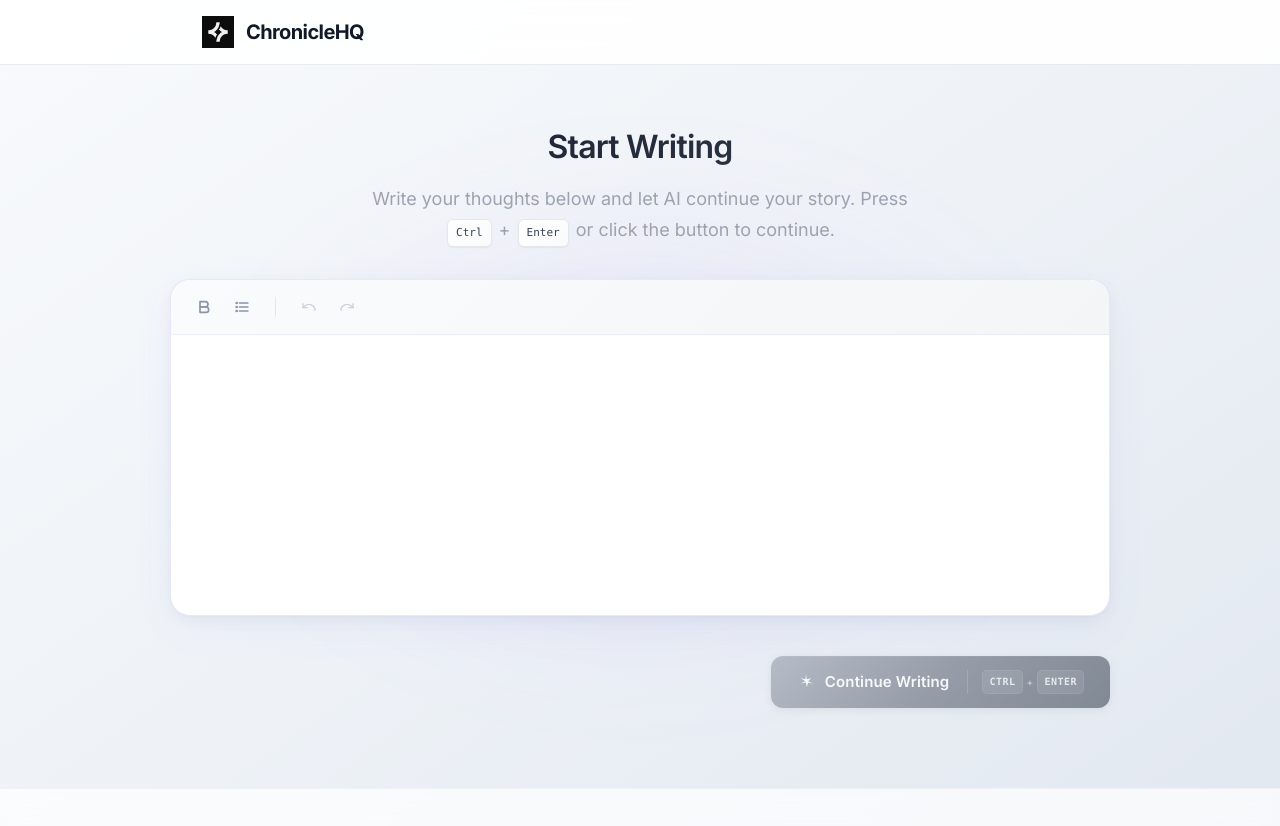
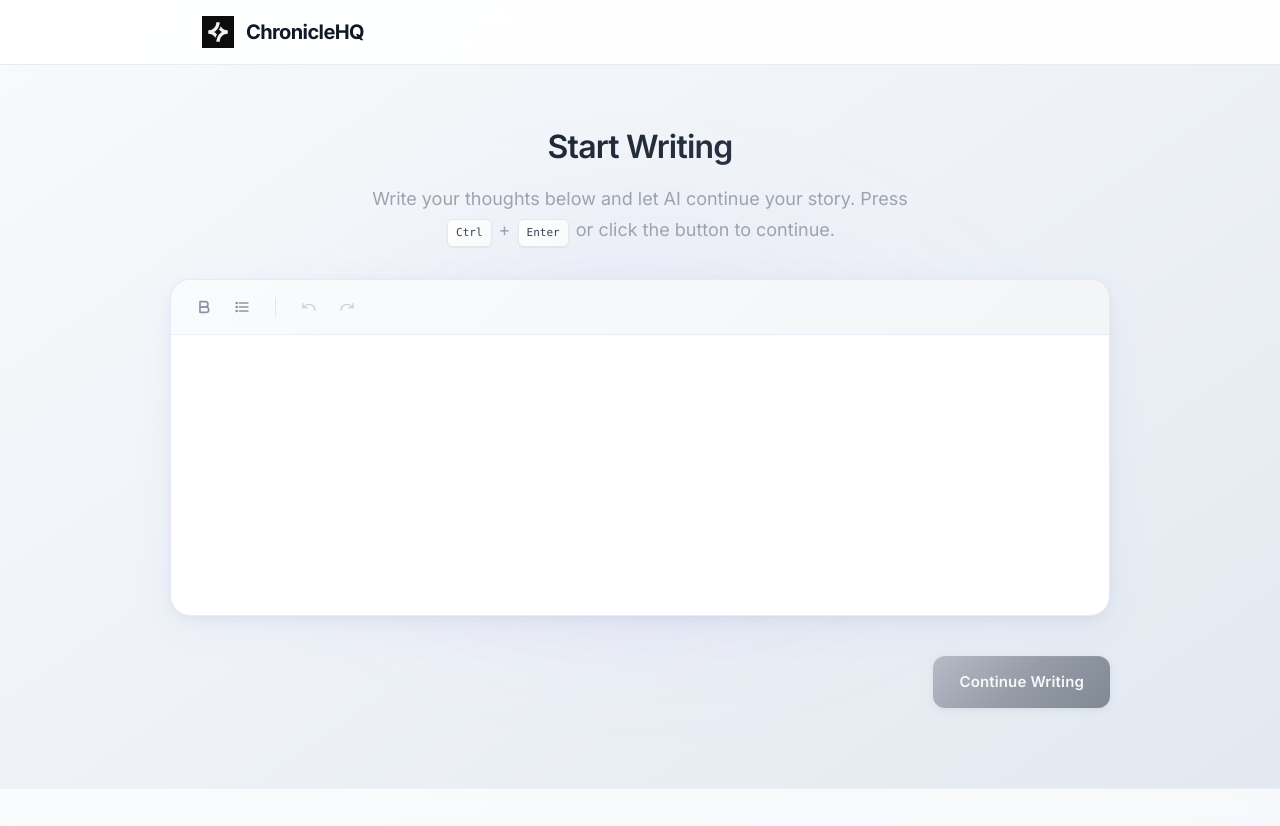
Before and after one commit to asthaag/ChronicleHQ-AI-Writer, a React (Vite) app: page / in a window 1280 px wide. Shown: the top 826 px of the page. Built offline with nearby package versions, Linux system fonts and the light colour scheme; no server answers.

Commit message:
continue writing button changed

```diff
--- a/src/App.tsx
+++ b/src/App.tsx
@@ -4,7 +4,6 @@ import { Editor, type EditorRef } from './components/Editor';
 import { ContinueWritingButton } from './components/ContinueWritingButton';
 import { SuggestionPreview } from './components/SuggestionPreview';
 import { ToastContainer } from './components/Toast';
-import { KeyboardHint } from './components/KeyboardHint';
 import { editorMachine } from './machines/editorMachine';
 import { useToast } from './hooks/useToast';
 import './App.css';
@@ -227,7 +226,6 @@ function App() {
                 {content.length > 0 && (
                   <span className="char-count">{content.length} characters</span>
                 )}
-                <KeyboardHint visible={canGenerate} />
               </div>
               <ContinueWritingButton
                 onClick={handleContinueWriting}
--- a/src/components/ContinueWritingButton.tsx
+++ b/src/components/ContinueWritingButton.tsx
@@ -73,29 +73,7 @@ export const ContinueWritingButton = memo(function ContinueWritingButton({
           <span className="btn-text">Writing...</span>
         </>
       ) : (
-        <>
-          <span className="btn-icon">
-            {/* Sparkle/AI icon */}
-            <svg
-              width="18"
-              height="18"
-              viewBox="0 0 24 24"
-              fill="none"
-              xmlns="http://www.w3.org/2000/svg"
-            >
-              <path
-                d="M12 2L13.09 8.26L19 7L14.74 11.09L21 14L14.74 12.91L13.09 19L12 12.74L5 14L11.26 11.09L5 7L11.26 8.26L12 2Z"
-                fill="currentColor"
-              />
-            </svg>
-          </span>
-          <span className="btn-text">Continue Writing</span>
-          <span className="btn-shortcut">
-            <kbd>Ctrl</kbd>
-            <span className="shortcut-plus">+</span>
-            <kbd>Enter</kbd>
-          </span>
-        </>
+        <span className="btn-text">Continue Writing</span>
       )}
     </button>
   );
```
